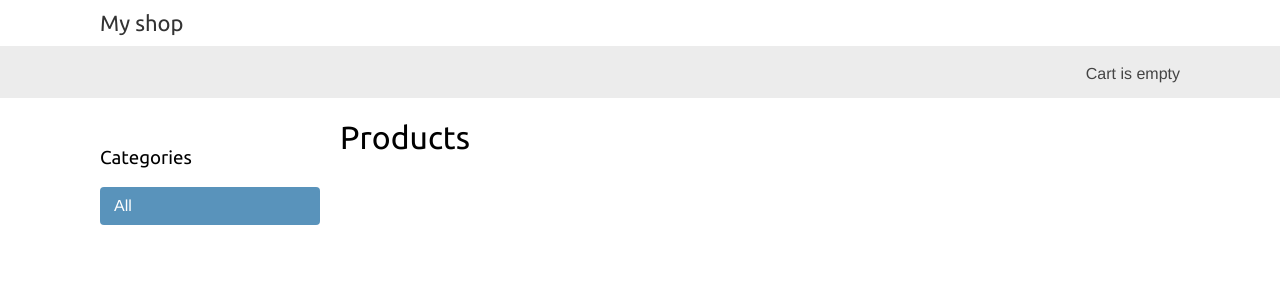
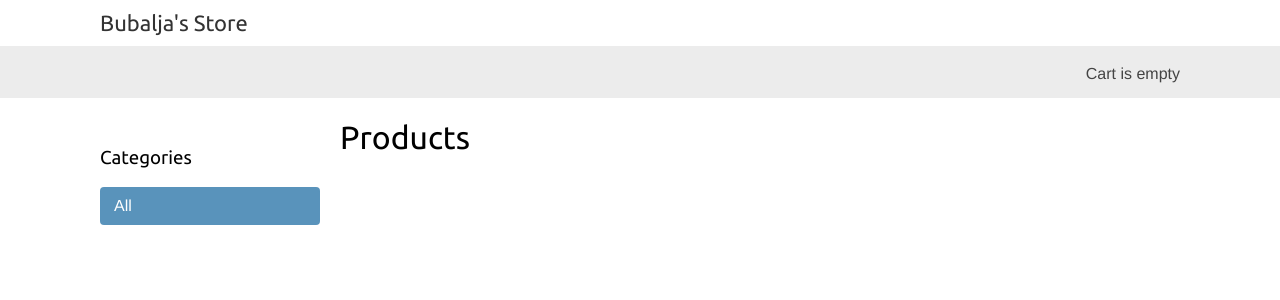
Before and after one commit to jisungs/online-shop, a Django app: page / in a window 1280 px wide. Shown: the top 300 px of the page. Run offline with Django 4.2, Linux system fonts and the light colour scheme; data that the repository does not hold is empty.

Commit message:
cart sesstion ID Create in setting

```diff
--- a/config/settings.py
+++ b/config/settings.py
@@ -134,3 +134,6 @@ DEFAULT_AUTO_FIELD = 'django.db.models.BigAutoField'
 
 MEDIA_URL = 'media/'
 MEDIA_ROOT = BASE_DIR / 'media'
+
+#카트 세션 ID
+CART_SESSION_ID = 'cart'
--- a/templates/base.html
+++ b/templates/base.html
@@ -3,12 +3,12 @@
 <html>
   <head>
     <meta charset="utf-8" />
-    <title>{% block title %}My shop{% endblock %}</title>
+    <title>{% block title %}Bubalja's Store{% endblock %}</title>
     <link href="{% static "css/base.css" %}" rel="stylesheet">
   </head>
   <body>
     <div id="header">
-      <a href="/" class="logo">My shop</a>
+      <a href="/" class="logo">Bubalja's Store</a>
     </div>
     <div id="subheader">
       <div class="cart">
```
